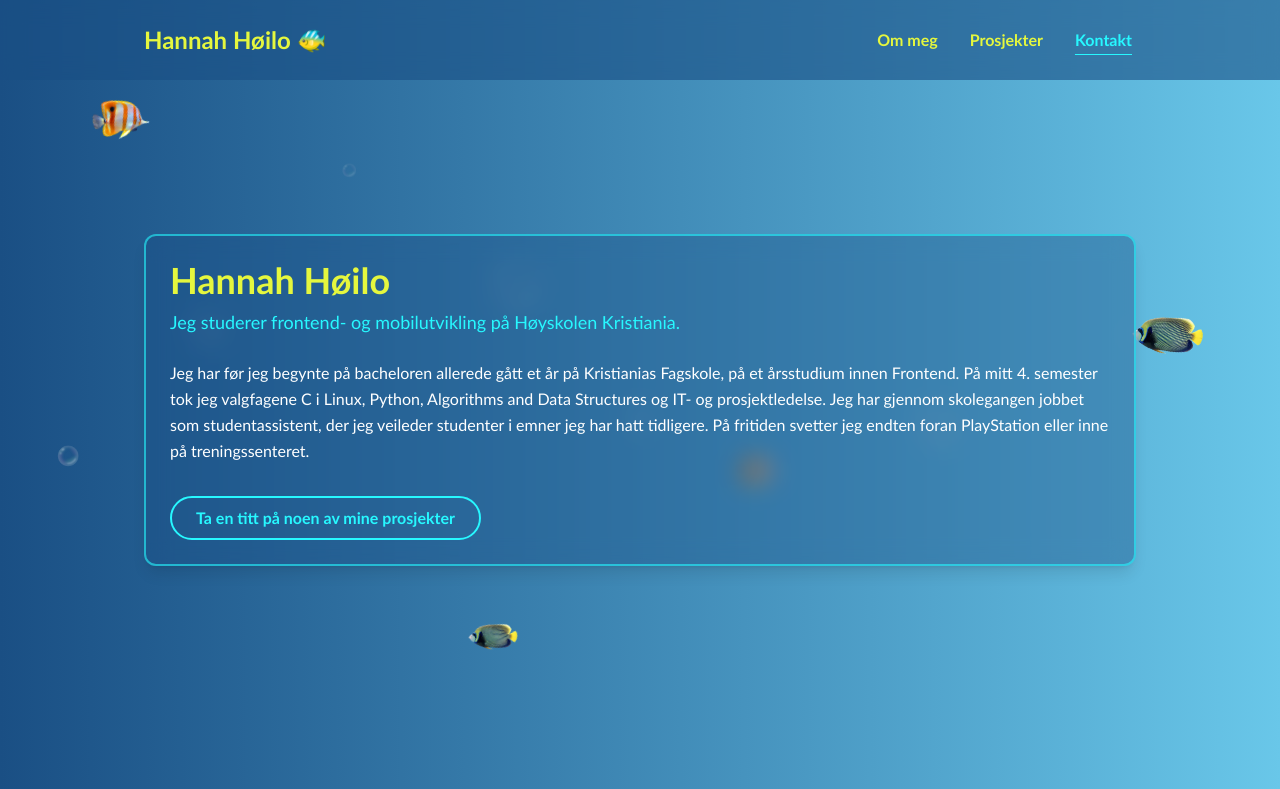
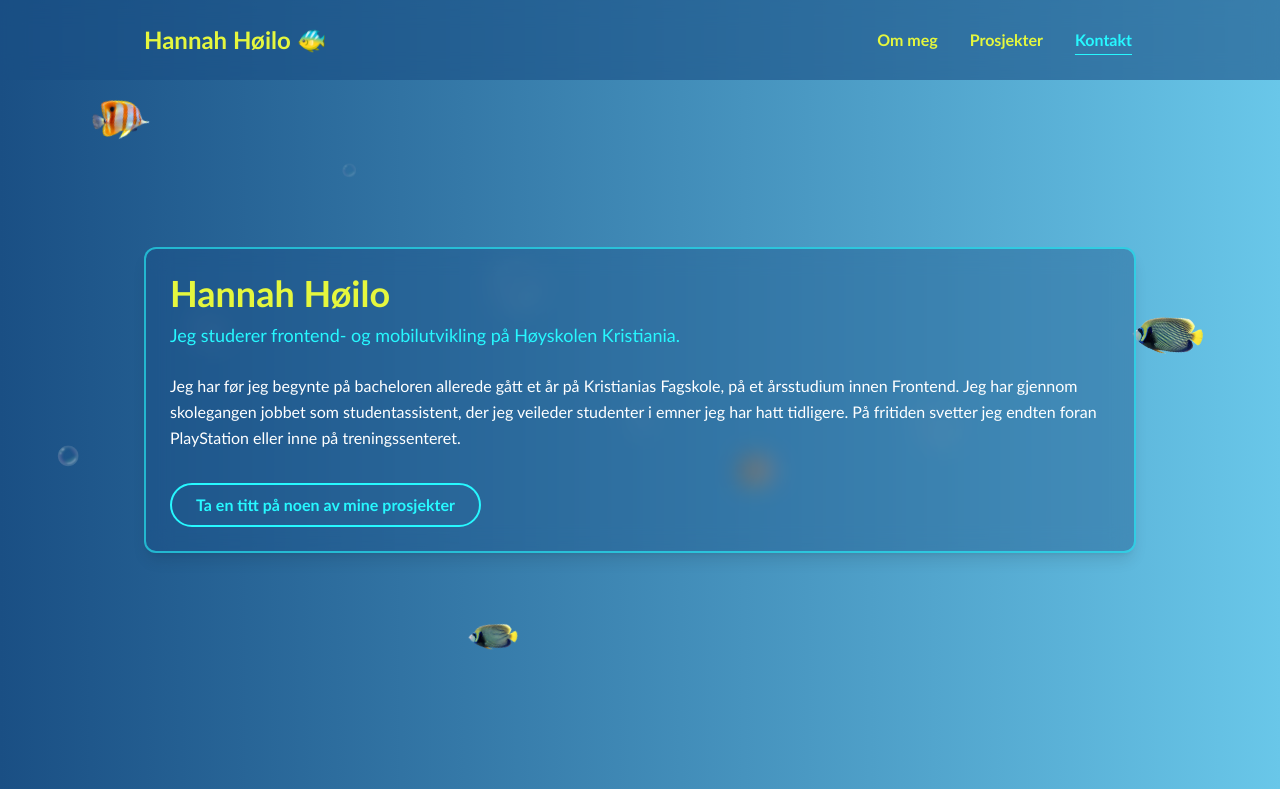
Before and after one commit to Hannahhoilo/My-Portfolio, a React (Vite) app: page / in a window 1280 px wide. Shown: the top 789 px of the page. Built offline with nearby package versions, Linux system fonts and the light colour scheme.

Commit message:
changed about text

```diff
--- a/src/components/sections/AboutSection.tsx
+++ b/src/components/sections/AboutSection.tsx
@@ -18,9 +18,7 @@ const AboutSection = () => {
         </p>
         <p className="mt-6 leading-relaxed">
           Jeg har før jeg begynte på bacheloren allerede gått et år på
-          Kristianias Fagskole, på et årsstudium innen Frontend. På mitt 4.
-          semester tok jeg valgfagene C i Linux, Python, Algorithms and Data
-          Structures og IT- og prosjektledelse. Jeg har gjennom skolegangen
+          Kristianias Fagskole, på et årsstudium innen Frontend. Jeg har gjennom skolegangen
           jobbet som studentassistent, der jeg veileder studenter i emner jeg
           har hatt tidligere. På fritiden svetter jeg endten foran PlayStation
           eller inne på treningssenteret.
```
